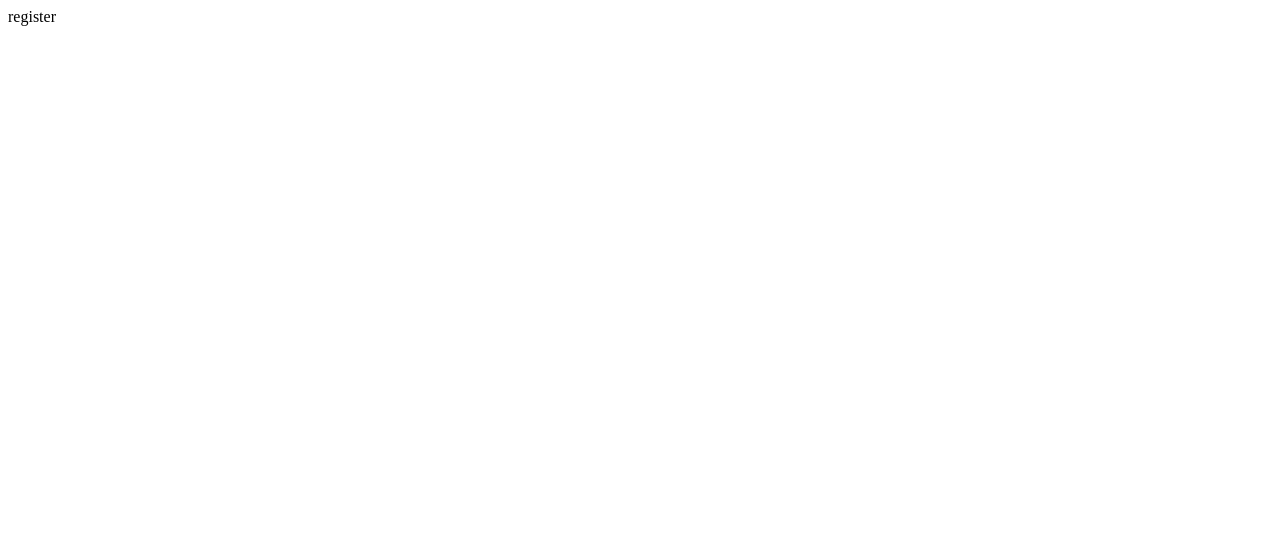
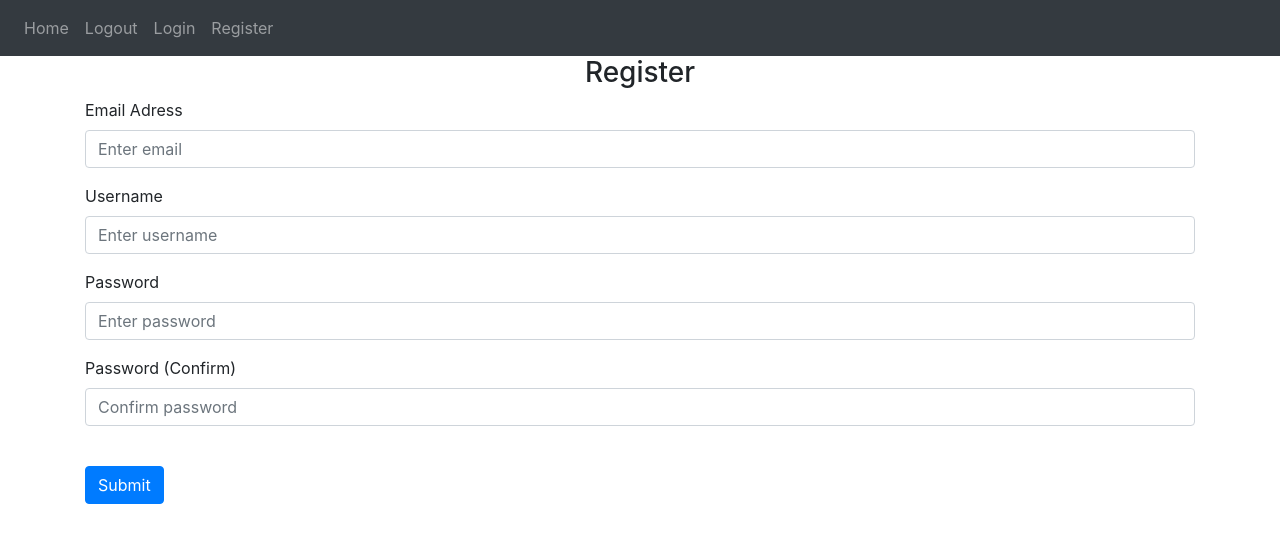
Before and after one commit to sanax-997/Habit-Tracker, a Flask app: page /register in a window 1280 px wide. Before the commit the part shown is almost empty. Shown: the top 543 px of the page. Run offline with Flask 2, Linux system fonts and the light colour scheme; some libraries are stand-ins or nearby versions.

Commit message:
register and login created

```diff
--- a/Program/HabitManagement/auth.py
+++ b/Program/HabitManagement/auth.py
@@ -1,17 +1,37 @@
 #A blueprint is an object that allows defining application functions without requiring an application object ahead of time.
 #The authentification and the normal views should be seperated
-from flask import Blueprint
+from flask import Blueprint, render_template, request, flash
 
 auth = Blueprint('auth', __name__)
 
-@auth.route('/login')
+
+@auth.route('/login', methods=['GET', 'POST'])
 def login():
-    return "<p>login</p>"
+    data = request.form
+    print(data)
+    return render_template("login.html", text="Testing", user="Tim")
 
 @auth.route('/logout')
 def logout():
     return "<p>logout</p>"
 
-@auth.route('/register')
+@auth.route('/register', methods=['GET', 'POST'])
 def register():
-    return "<p>register</p>"
+    if request.method == 'POST':
+        email = request.form.get('email')
+        UserName = request.form.get('UserName')
+        password1 = request.form.get('password1')
+        password2 = request.form.get('password2')
+
+        if len(email) < 4:
+            flash('Email must be at least 4 characters!', category="error")
+        elif len(UserName) < 2:
+            flash('Username must be at least 2 characters!', category="error")
+        elif password1 != password2:
+            flash('The passwords do not match!', category="error")
+        elif len(password1) < 4:
+            flash('The password must at least 4 characters!', category="error")
+        else:
+            flash('Account created!', category="success")
+
+    return render_template("register.html")
--- a/Program/HabitManagement/templates/base.html
+++ b/Program/HabitManagement/templates/base.html
@@ -38,10 +38,17 @@
       </div>
     </nav>
 
-    <div class ="container">
+    {% with messages = get_flashed_messages(with_categories=true) %}
+    {% if messages %}
+      {% for message in messages%}
+      <div class ="alert alert-danger alter-dismissable fade show" role="alert">
+        {{ message }}
+      </div>
+      {% endfor %}
+    {% endif %}
+    {% endwith %}
 
-    </div>
-
+    <div class ="container">{% block content%} {% endblock %} </div>
     <script
       src="https://code.jquery.com/jquery-3.2.1.slim.min.js"
       integrity="sha384-KJ3o2DKtIkvYIK3UENzmM7KCkRr/rE9/Qpg6aAZGJwFDMVNA/GpGFF93hXpG5KkN"
--- a/Program/HabitManagement/templates/home.html
+++ b/Program/HabitManagement/templates/home.html
@@ -1,2 +1,5 @@
 {% extends "base.html" %}
-<title>{% block title %}Changed{% endblock %}</title>
+
+{% block content%}
+<h1>This is the homepage</h1>
+{% endblock %}
--- /dev/null
+++ b/Program/HabitManagement/templates/register.html
@@ -0,0 +1,49 @@
+{% extends "base.html" %} {% block title %}Register{% endblock %}
+
+{% block content%}
+<form method="POST">
+    <h3 align ="center">Register</h3>
+    <div class ="form-group">
+        <label for="email">Email Adress</label>
+        <input
+            type="email"
+            class="form-control"
+            id="email"
+            name="email"
+            placeholder="Enter email"
+        />
+    </div>
+    <div class ="form-group">
+        <label for="UserName">Username</label>
+        <input
+            type="text"
+            class="form-control"
+            id="UserName"
+            name="UserName"
+            placeholder="Enter username"
+        />
+    </div>
+    <div class ="form-group">
+        <label for="password1">Password</label>
+        <input
+            type="password"
+            class="form-control"
+            id="password1"
+            name="password1"
+            placeholder="Enter password"
+        />
+    </div>
+    <div class ="form-group">
+        <label for="password2">Password (Confirm)</label>
+        <input
+            type="password"
+            class="form-control"
+            id="password2"
+            name="password2"
+            placeholder="Confirm password"
+        />
+    </div>
+    <br />
+    <button type ="submit" class="btn btn-primary">Submit</button>
+</form>
+{% endblock %}
```
Also changed, not shown: Program/HabitManagement/templates/login.html (added, +29 -0 lines).
